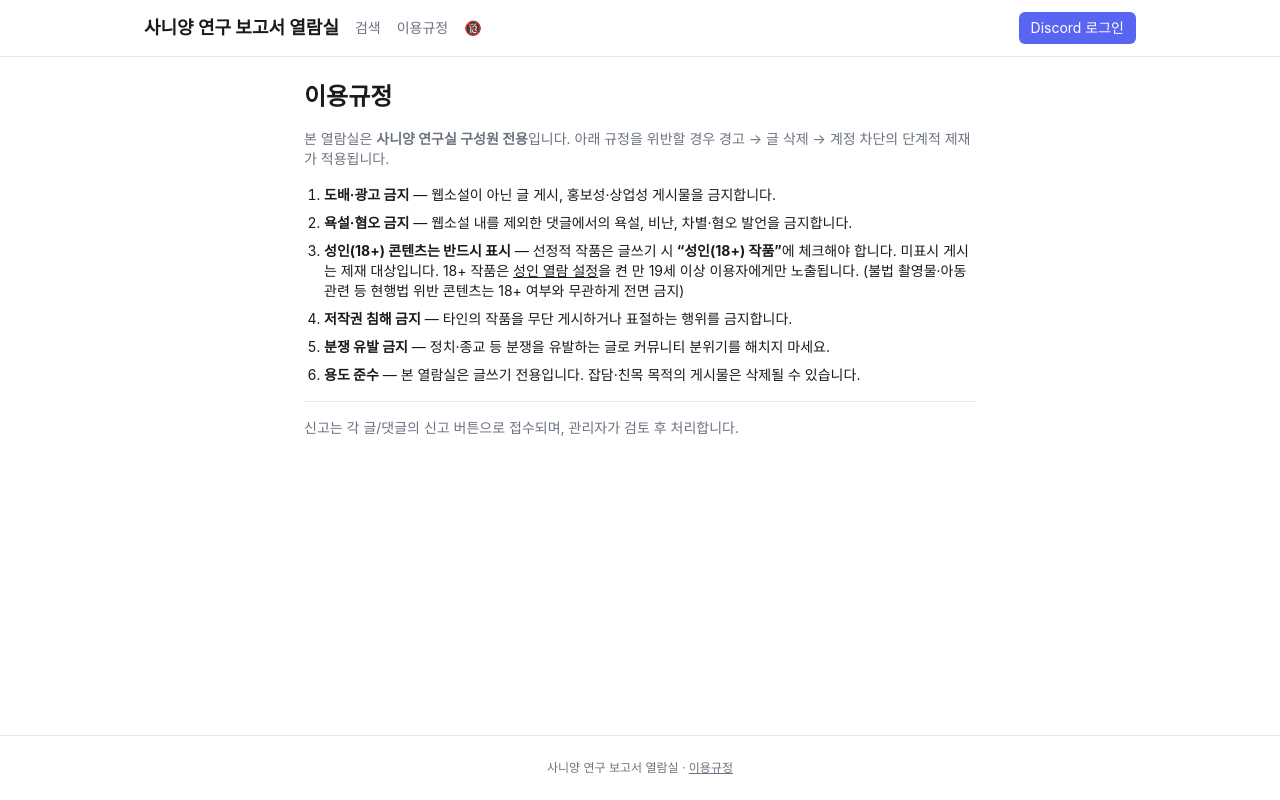
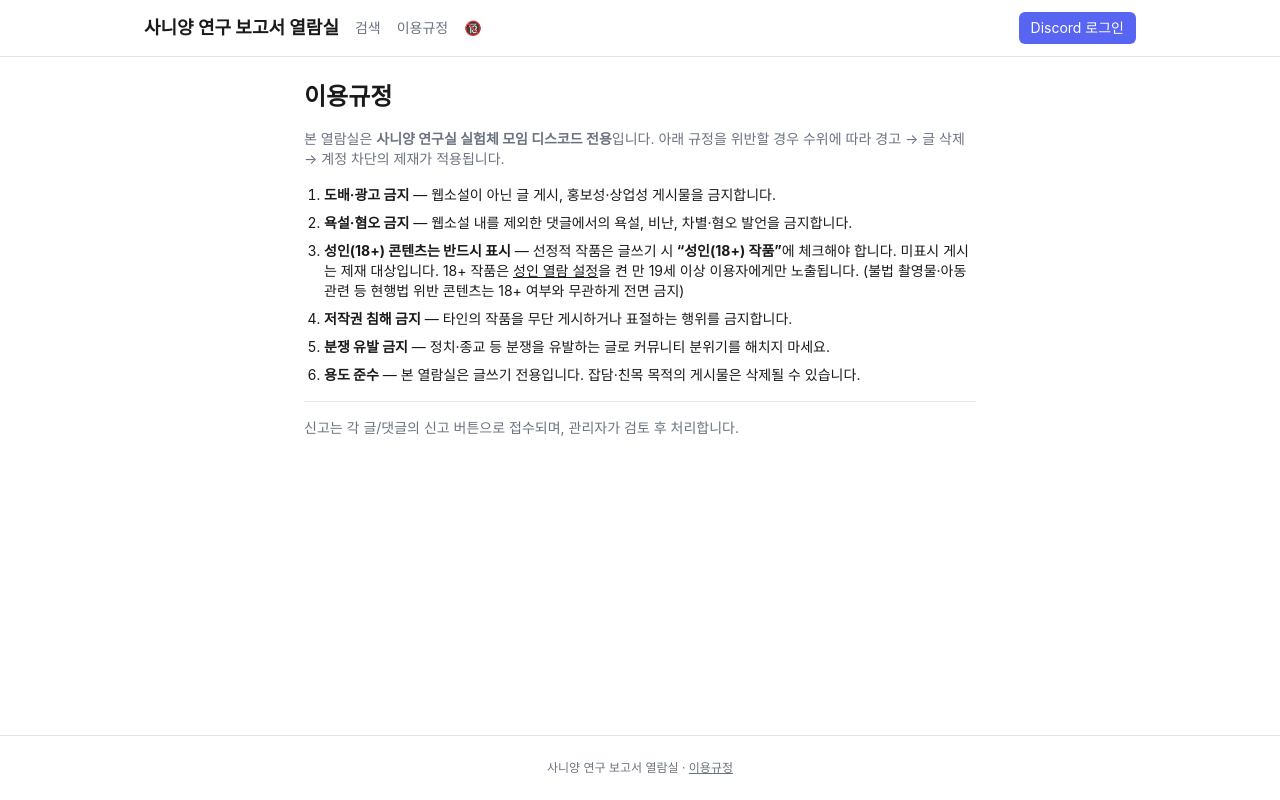
Before and after one commit to min4221000/webnovel, a Next.js app: page /rules in a window 1280 px wide. Built offline with nearby package versions, Linux system fonts and the light colour scheme; no server answers.

Commit message:
이용규정 수정

```diff
--- a/src/app/rules/page.tsx
+++ b/src/app/rules/page.tsx
@@ -5,8 +5,8 @@ export default function RulesPage() {
     <div className="max-w-2xl mx-auto prose-sm space-y-4">
       <h1 className="text-2xl font-bold">이용규정</h1>
       <p className="text-sm text-gray-500">
-        본 열람실은 <strong>사니양 연구실 구성원 전용</strong>입니다.
-        아래 규정을 위반할 경우 경고 → 글 삭제 → 계정 차단의 단계적 제재가
+        본 열람실은 <strong>사니양 연구실 실험체 모임 디스코드 전용</strong>입니다.
+        아래 규정을 위반할 경우 수위에 따라 경고 → 글 삭제 → 계정 차단의 제재가
         적용됩니다.
       </p>
 
```
